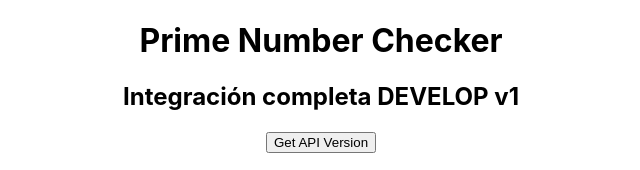
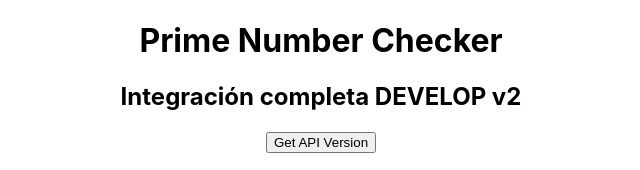
Before and after one commit to DsMarkRomero/simple-app, a React (Create React App) app in the folder prime-number-frontend/: page / in a window 1280 px wide. Shown: the top 170 px of the page, without its empty margins (319-959 px from the left). Built offline with nearby package versions, Linux system fonts and the light colour scheme; the HTML template or start-up script is replaced by a standard one.

Commit message:
test 2 error de pull image

```diff
--- a/prime-number-frontend/src/PrimeCheck.js
+++ b/prime-number-frontend/src/PrimeCheck.js
@@ -27,7 +27,7 @@ const PrimeCheck = () => {
     return (
         <div>
             <h1>Prime Number Checker</h1>
-			<h2> Integración completa DEVELOP v1</h2>
+			<h2> Integración completa DEVELOP v2</h2>
             <button onClick={fetchVersion}>Get API Version</button>
             <p>API Version: {version}</p>
             <input
```
